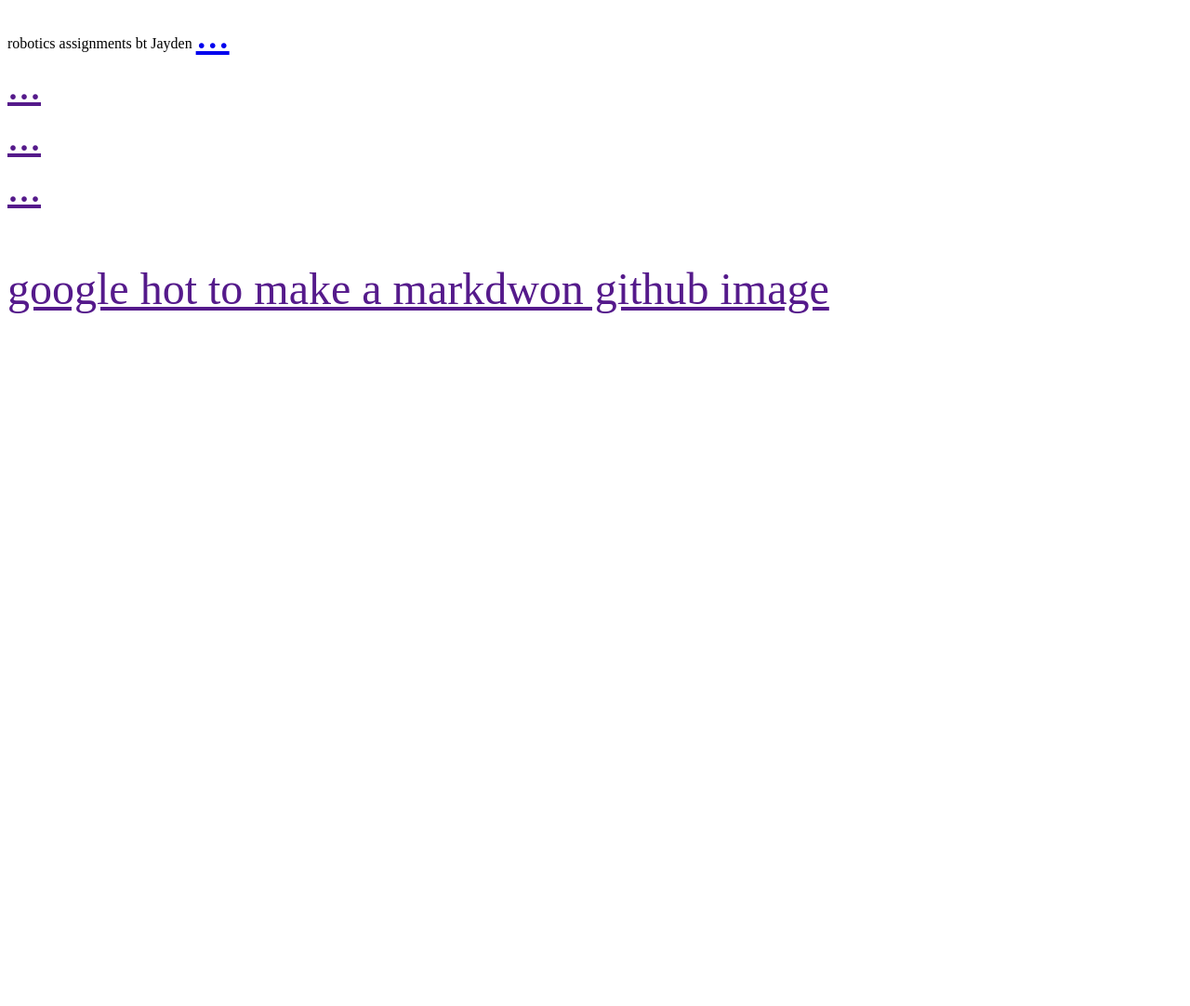
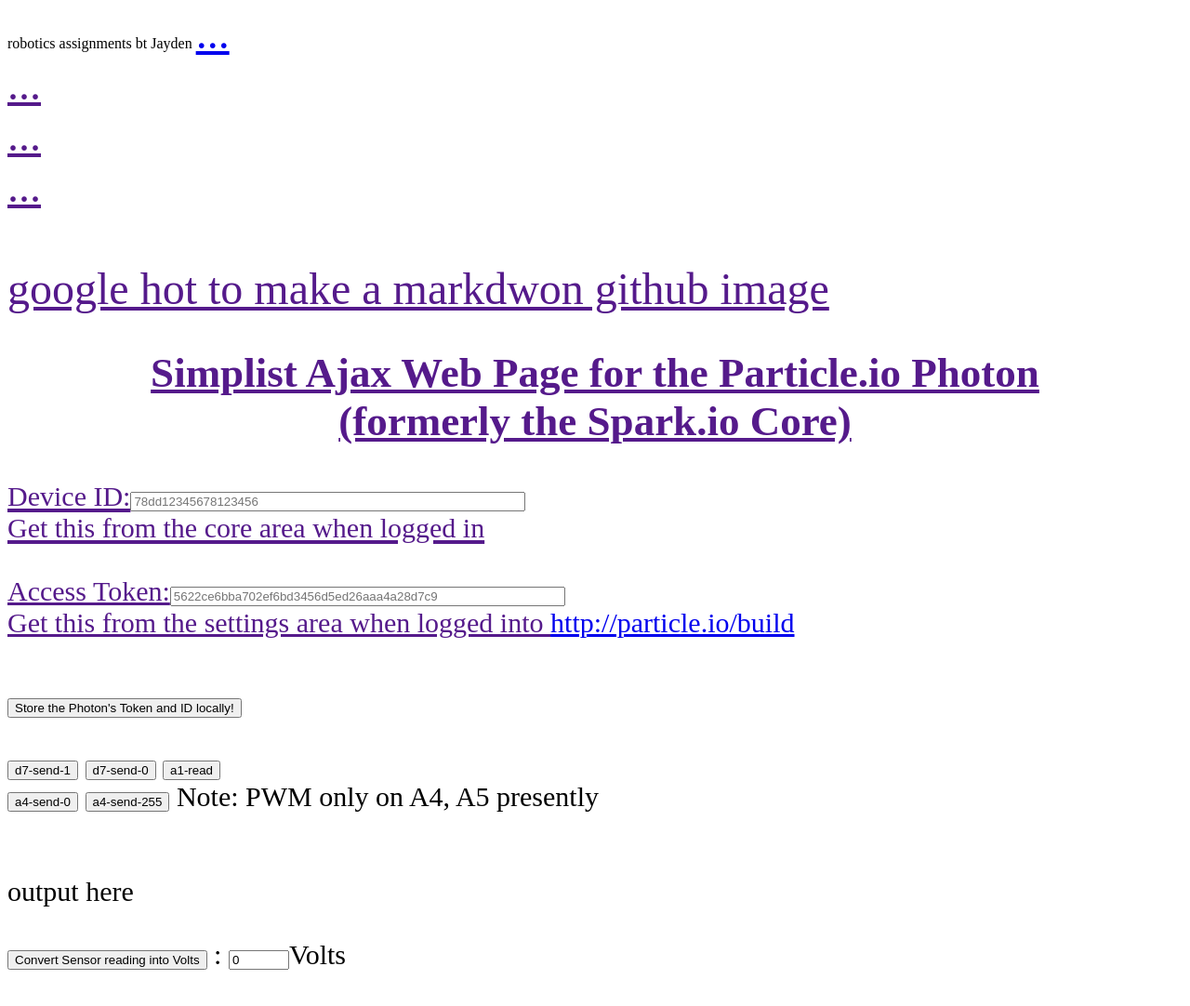
Before and after one commit to jaydeng123/T1a01, a plain HTML site: page index.html in a window 1280 px wide. Shown: the whole page at 93% size. Before the commit the page ends 800 px from the top, so only its background shows below. Drawn offline with Linux system fonts and the light colour scheme.

Commit message:
Update index.html

```diff
--- a/index.html
+++ b/index.html
@@ -14,3 +14,258 @@
 
 <a href="".my adobe build site</a><br>
  google hot to make a markdwon github image
+
+
+
+
+
+
+          <html>
+<head>
+
+
+<title>Ajax Post Web Page Particle.io Photon </title>
+
+<font style="font-size:30px">
+
+
+
+<script type="text/javascript">
+<!--
+var loadingmessage = 'Processing...';
+function setAjax(){
+   var xmlHttp;
+   try{
+      xmlHttp=new XMLHttpRequest(); // Firefox, Opera 8.0+, Safari
+      return xmlHttp;
+   }
+   catch (e){
+      try{
+         xmlHttp=new ActiveXObject("Msxml2.XMLHTTP"); // Internet Explorer
+         return xmlHttp;
+      }
+      catch (e){
+         try{
+            xmlHttp=new ActiveXObject("Microsoft.XMLHTTP");
+            return xmlHttp;
+         }
+         catch (e){
+            alert("Your browser does not support AJAX!");
+            return false;
+         }
+     }
+   }
+}
+
+
+
+function myAjax(f, url, myDivToChange) {
+   var poststr = getFormValues(f);
+    postData(url, poststr, myDivToChange);
+}
+
+
+
+function postData(url, parameters, myDivToChange2){
+   var xmlHttp = setAjax();
+   xmlHttp.onreadystatechange =  function(){
+      if(xmlHttp.readyState > 0 && xmlHttp.readyState < 4){
+          document.getElementById(myDivToChange2).innerHTML=loadingmessage;
+      }
+      if (xmlHttp.readyState == 4) {
+             // this is where the magic occcurs
+
+          var myJsonObject = JSON.parse(xmlHttp.responseText);
+
+
+           //document.getElementById(myDivToChange2).innerHTML=xmlHttp.responseText+' data sent was '+parameters;
+
+           document.getElementById(myDivToChange2).innerHTML= myJsonObject.return_value;
+
+
+
+      }
+   }
+   xmlHttp.open("POST", url, true);
+   xmlHttp.setRequestHeader("Content-type", "application/x-www-form-urlencoded");
+   xmlHttp.send(parameters);
+}
+
+
+
+
+function getFormValues(fobj){
+   var str = "";
+   var valueArr = null;
+   var val = "";
+   var cmd = "";
+   for(var i = 0;i < fobj.elements.length;i++){
+      switch(fobj.elements[i].type){
+         case "text":
+            str += fobj.elements[i].name +"=" + escape(fobj.elements[i].value) + "&";
+            break;
+         case "password":
+            str += fobj.elements[i].name +"=" + escape(fobj.elements[i].value) + "&";
+            break;
+         case "textarea":
+            str += fobj.elements[i].name +"=" + escape(fobj.elements[i].value) + "&";
+            break;
+         case "select-one":
+             str += fobj.elements[i].name +"=" + fobj.elements[i].options[fobj.elements[i].selectedIndex].value + "&";
+             break;
+     }
+   }
+   str = str.substr(0,(str.length - 1));
+   return str;
+}
+
+
+
+
+function sendToSpark(myIn){
+    document.all.myParameter.value = myIn
+    document.myForm.action = 'https://api.spark.io/v1/devices/' + document.all.myDeviceId.value + '/' + document.all.myFunctionName.value
+    myAjax(document.all.myCoolForm, document.myForm.action, 'myDivId')
+
+}
+
+
+
+//--></script>
+
+
+
+
+
+
+
+</head>
+
+<body onload="{
+   myStorage1 = localStorage.getItem('myStoredText1')
+   if(myStorage1  != null){
+      document.getElementById('myToken').value = myStorage1
+    }
+    myStorage2 = localStorage.getItem('myStoredText2')
+    if(myStorage2  != null){
+       document.getElementById('myDeviceId').value = myStorage2
+    }
+
+}">
+
+
+
+
+
+
+
+
+
+<h2 align=center>Simplist Ajax Web Page for the Particle.io Photon<br> (formerly the Spark.io Core) </h2>
+
+
+
+Device ID:<input id="myDeviceId" name="myCoreID" type=password size=50 placeholder="78dd12345678123456"> <br>
+Get this from the core area when logged in<br>
+
+<input id="myFunctionName" name="myFunction"  type=hidden size=50 value="my-main" >
+
+<form name="myForm" method="POST" id="myCoolForm" ><br>
+
+<input id="myParameter" name="params" type=text  style="display:none"     size=50 placeholder="d7-send-high">
+
+Access Token:<input id="myToken" name="access_token" type=password size=50 placeholder="5622ce6bba702ef6bd3456d5ed26aaa4a28d7c9"> <br>
+Get this from the settings area when logged into <a href="http://particle.io/build">http://particle.io/build</a><br><br>
+
+
+
+
+</form>
+
+
+
+<input type="button" value="Store the Photon's Token and ID locally!" onClick="{
+   localStorage.setItem('myStoredText1', document.all.myToken.value)
+   localStorage.setItem('myStoredText2', document.all.myDeviceId.value)
+   alert( document.all.myToken.value + ' ' +document.all.myDeviceId.value + ' \nHas been stored')
+}">
+
+
+
+
+
+
+<br><br>
+
+
+
+
+
+
+
+<input type="button" value="d7-send-1" onClick="{
+    sendToSpark('d7-send-1')
+}">
+
+
+
+<input type="button" value="d7-send-0" onClick="{
+    sendToSpark('d7-send-0')
+}">
+
+
+
+
+<input type="button" value="a1-read" onClick="{
+    sendToSpark('a1-read')
+}"><br>
+
+
+
+<input type="button" value="a4-send-0" onClick="{
+    sendToSpark('a4-send-0')
+}">
+
+
+<input type="button" value="a4-send-255" onClick="{
+    sendToSpark('a4-send-255')
+}">
+
+Note: PWM only on A4, A5 presently<br>
+
+
+
+
+
+
+
+<br><br>
+
+
+
+
+
+
+<div width="400" height="200" name="myDivName" id="myDivId"> output here </div><br>
+
+
+
+<input type=button id="myToVolts" value="Convert Sensor reading into Volts" onclick="{
+  var myTemp = parseFloat(getElementById('myDivId').innerHTML)
+  document.all.myCalc1.value = (myTemp * 3.3 / 4095).toFixed(2);
+}">
+: <input type=text id="myCalc1" value=0 size=5>Volts <br><br><br>
+
+
+
+
+
+
+
+
+
+
+
+</font>
+</body>
+</html>
```
